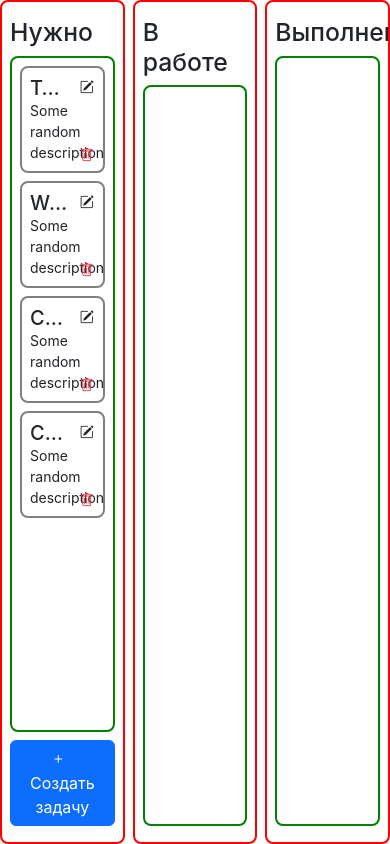
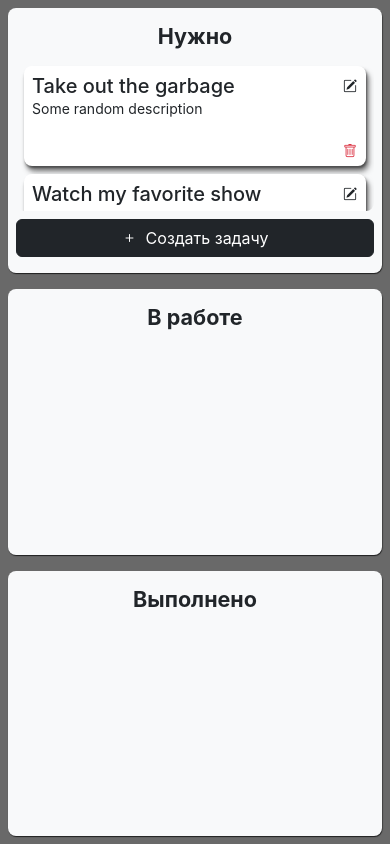
Before and after one commit to Ninelka/task-board, a React (Create React App) app: page / in a window 390 px wide. Built offline with nearby package versions, Linux system fonts and the light colour scheme.

Commit message:
feat: make the app beautiful :)

```diff
--- a/src/Layout/Column/Column.module.css
+++ b/src/Layout/Column/Column.module.css
@@ -1,12 +1,14 @@
 .container {
     display: flex;
     flex-direction: column;
-    padding: 16px 8px;
-    border-radius: 8px;
-    border: 2px solid red;
+    padding: var(--spacing-s) var(--spacing-xs);
+    border-radius: var(--spacing-xs);
+    box-shadow: var(--elevation-small);
     overflow-y: auto;
 }
 
 .title {
+    font-weight: bold;
     margin-top: 0;
+    text-align: center;
 }
--- a/src/Layout/Column/Column.tsx
+++ b/src/Layout/Column/Column.tsx
@@ -21,8 +21,8 @@ const Column: React.FC<IColumnItem> = ({
   const { isModalOpen, openModalHandler, closeModalHandler } = useModal();
 
   return (
-    <section className={styles.container}>
-      <h2 className={styles.title}>{title}</h2>
+    <section className={styles.container + ' bg-light'}>
+      <h4 className={styles.title}>{title}</h4>
       <Droppable droppableId={id} type="task">
         {(provided) => (
           <TaskList provided={provided} innerRef={provided.innerRef}>
@@ -44,7 +44,7 @@ const Column: React.FC<IColumnItem> = ({
         <>
           <Button
             iconLeft="bi bi-plus"
-            className="btn btn-primary mt-2"
+            className="btn btn-dark mt-2"
             onClick={openModalHandler}
           >
             Создать задачу
--- a/src/Layout/Layout.module.css
+++ b/src/Layout/Layout.module.css
@@ -3,5 +3,15 @@
     grid-template-columns: 1fr 1fr 1fr;
     grid-template-rows: 1fr;
     height: 100vh;
-    gap: 8px;
+    gap: var(--spacing-s);
+    padding: var(--spacing-s);
+    background: dimgrey;
 }
+
+@media screen and (max-width: 900px) {
+    .container {
+        grid-template-columns: 1fr;
+        grid-template-rows: 1fr 1fr 1fr;
+        padding: var(--spacing-xs);
+    }
+}
--- a/src/components/Modal/Modal.module.css
+++ b/src/components/Modal/Modal.module.css
@@ -27,15 +27,15 @@
     flex-direction: column;
     width: 100%;
     background: #ffffff;
-    padding: 16px;
-    border-radius: 8px;
+    padding: var(--spacing-s);
+    border-radius: var(--spacing-xs);
 }
 
 .header {
     display: flex;
     align-items: center;
     justify-content: space-between;
-    margin-bottom: 16px;
+    margin-bottom: var(--spacing-s);
 }
 
 .body {
@@ -48,9 +48,15 @@
     display: flex;
     justify-content: flex-end;
     align-items: center;
-    margin-top: 16px;
+    margin-top: var(--spacing-s);
 }
 
 .footer > * {
     margin: 4px;
 }
+
+@media screen and (max-width: 900px) {
+    .container {
+        max-width: 300px;
+    }
+}
--- a/src/components/TaskItem/TaskItem.module.css
+++ b/src/components/TaskItem/TaskItem.module.css
@@ -1,21 +1,21 @@
 .container {
     position: relative;
     min-height: 100px;
-    border-radius: 8px;
-    border: 2px solid grey;
-    padding: 8px;
+    border-radius: var(--spacing-xs);
+    padding: var(--spacing-xs);
     background: #fff;
-    margin-bottom: 8px;
+    margin-bottom: var(--spacing-xs);
+    box-shadow: var(--elevation-medium);
 }
 
 .header {
     display: flex;
     justify-content: space-between;
-    padding-right: 24px;
+    padding-right: var(--spacing-m);
 }
 
 .title {
-    font-size: 16px;
+    font-size: var(--spacing-s);
     margin: 0;
     white-space: nowrap;
     overflow: hidden;
--- a/src/components/TaskList/TaskList.module.css
+++ b/src/components/TaskList/TaskList.module.css
@@ -1,9 +1,8 @@
 .container {
     display: flex;
     flex-direction: column;
-    border-radius: 8px;
-    border: 2px solid green;
-    padding: 8px;
+    border-radius: var(--spacing-xs);
+    padding: var(--spacing-xs);
     flex: 1;
     overflow-y: auto;
 }
```
